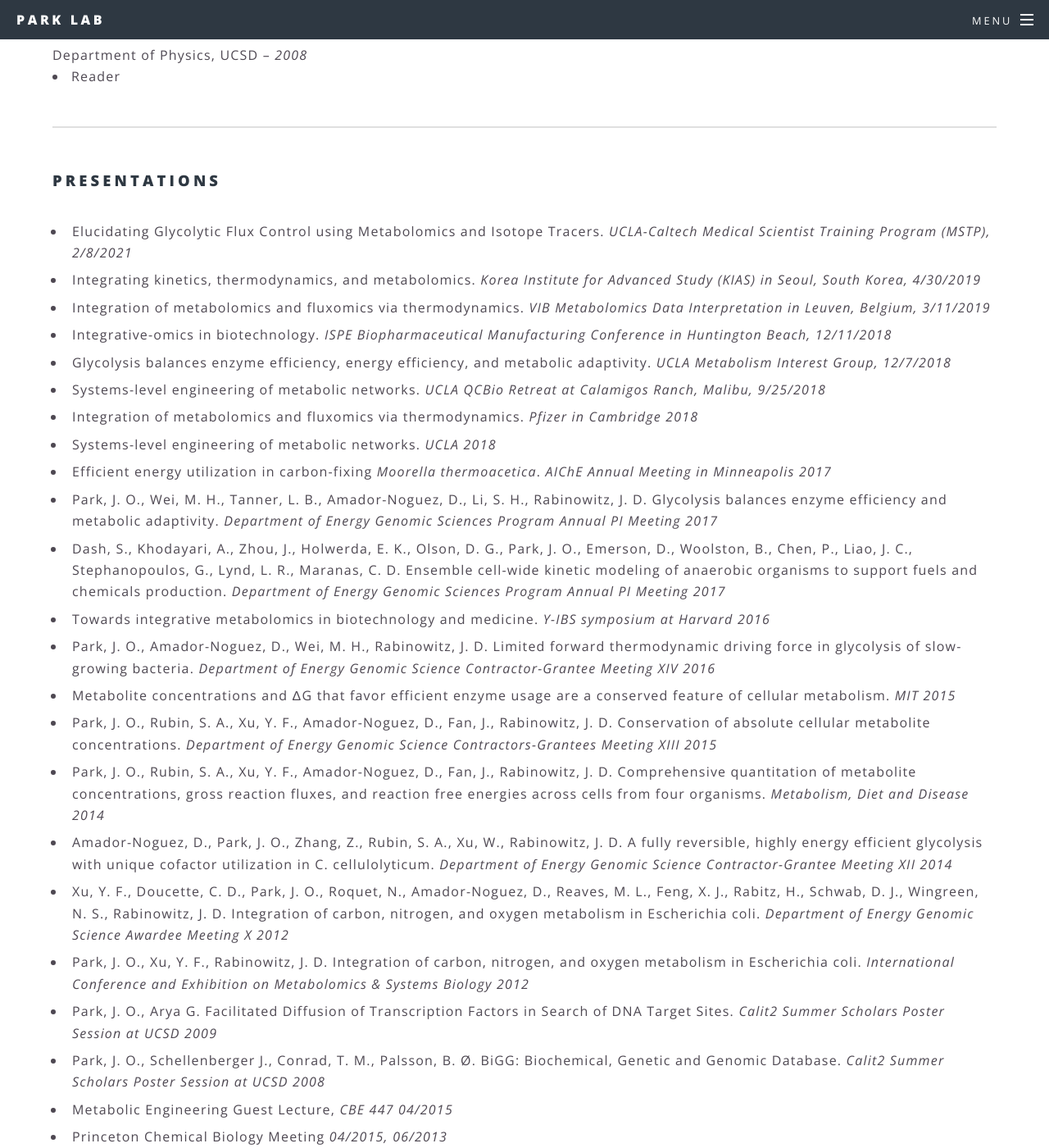
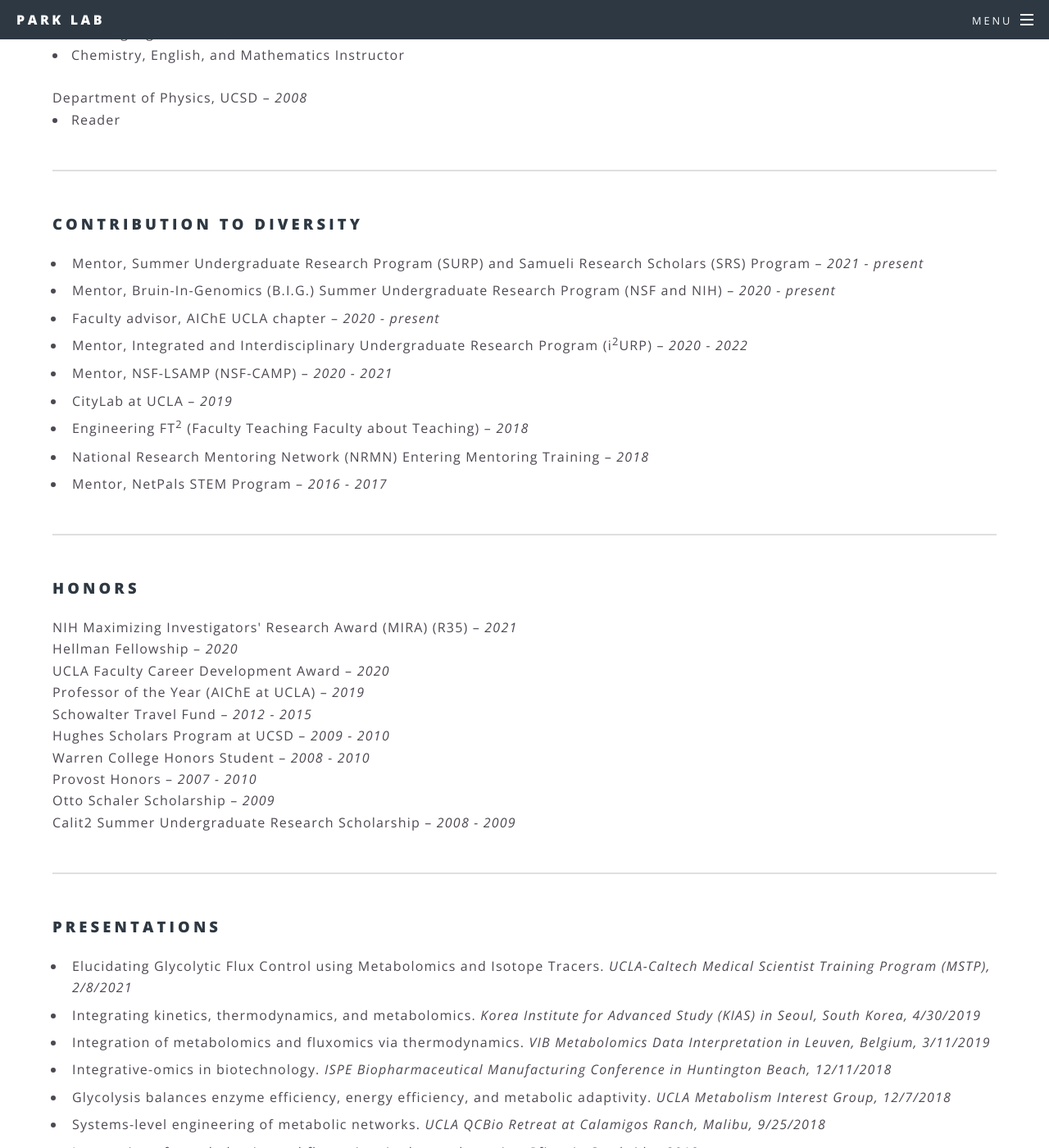
Before and after one commit to jopark/jopark.github.io, a Jekyll site: the page built from biography.html, in a window 1280 px wide and 1400 px high, scrolled down 2844 px. Shown: the whole window at 82% size. Built offline with Jekyll 4.4.1, drawn with Linux system fonts in a browser that asks for light colours; some of the changed text lies outside the part shown.

```diff
--- a/biography.html
+++ b/biography.html
@@ -23,6 +23,7 @@ title: Biography
 		<li>Assistant Professor, Department of Chemical and Biomolecular Engineering</li>
 		<li>Co-Director, Metabolomics Center</li>
 		<li>SET Lead for Bioderived Materials, NSF BioPACIFIC MIP</li>
+		<li>Affiliate Faculty, Department of Bioengineering</li>
 		<li>Associated Faculty, Institute for Quantitative and Computational Biosciences</li>
 		<li>Member, Molecular Biology Institute</li>
 		<li>Member, California NanoSystems Institute (CNSI)</li>
@@ -74,6 +75,7 @@ title: Biography
 		<li>Systems Biology: Intracellular Network Identification and Analysis (CBE 246)</li>
 		<li>Molecular Biotechnology for Engineers (CBE/BE CM145/CM245)</li>
 		<li>Molecular Biotechnology: From Gene to Product (CBE 104D)</li>
+		<li>Chemical Engineering Laboratory (CBE 104B)</li>
 		<li>Thermodynamics (CBE 200 and CBE 102A)</li>
 		<br>
 		Department of Chemical Engineering, MIT – <i>2017</i>
@@ -91,8 +93,39 @@ title: Biography
 		<li>Reader</li>
 
 		<hr />
+		<p>
+		<h3>Contribution to Diversity</h3>
+		<ul class="ul1">
+		<li>Mentor, Summer Undergraduate Research Program (SURP) and Samueli Research Scholars (SRS) Program – <i>2021 - present</i></li>
+		<li>Mentor, Bruin-In-Genomics (B.I.G.) Summer Undergraduate Research Program (NSF and NIH) – <i>2020 - present</i></li>
+		<li>Faculty advisor, AIChE UCLA chapter – <i>2020 - present</i></li>
+		<li>Mentor, Integrated and Interdisciplinary Undergraduate Research Program (i<sup>2</sup>URP) – <i>2020 - 2022</i></li>
+		<li>Mentor, NSF-LSAMP (NSF-CAMP) – <i>2020 - 2021</i></li>
+		<li>CityLab at UCLA – <i>2019</i></li>
+		<li>Engineering FT<sup>2</sup> (Faculty Teaching Faculty about Teaching) – <i>2018</i></li>
+		<li>National Research Mentoring Network (NRMN) Entering Mentoring Training – <i>2018</i></li>
+		<li>Mentor, NetPals STEM Program – <i>2016 - 2017</i></li>
+		</ul>
+		</p>
+
+		<hr />
+		<p>
+		<h3>Honors</h3>
+		NIH Maximizing Investigators' Research Award (MIRA) (R35) – <i>2021</i><br>
+		Hellman Fellowship – <i>2020</i><br>
+		UCLA Faculty Career Development Award – <i>2020</i><br>
+		Professor of the Year (AIChE at UCLA) – <i>2019</i><br>
+		Schowalter Travel Fund – <i>2012 - 2015</i><br>
+		Hughes Scholars Program at UCSD – <i>2009 - 2010</i><br>
+		Warren College Honors Student – <i>2008 - 2010</i><br>
+		Provost Honors – <i>2007 - 2010</i><br>
+		Otto Schaler Scholarship – <i>2009</i><br>
+		Calit2 Summer Undergraduate Research Scholarship – <i>2008 - 2009</i><br>
+		</p>
+
+		<hr />
+		<p>
 		<h3>Presentations</h3>
-		<p>
 		<ul class="ul1">
 		<li>Elucidating Glycolytic Flux Control using Metabolomics and Isotope Tracers. <i>UCLA-Caltech Medical Scientist Training Program (MSTP), 2/8/2021</i></li>
 		<li>Integrating kinetics, thermodynamics, and metabolomics. <i>Korea Institute for Advanced Study (KIAS) in Seoul, South Korea, 4/30/2019</i></li>
@@ -122,21 +155,6 @@ title: Biography
 		<li>Princeton BioEngineering Colloquium <i>03/2014</i></li>
 		<li>Graduate Student Symposium <i>10/2013, 10/2012</i></li>
 		</ul>
-		</p>
-
-		<hr />
-		<p>
-		<h3>Honors</h3>
-		NIH Maximizing Investigators' Research Award (MIRA) (R35) – <i>2021</i><br>
-		Hellman Fellowship – <i>2020</i><br>
-		UCLA Faculty Career Development Award – <i>2020</i><br>
-		Professor of the Year (AIChE at UCLA) – <i>2019</i><br>
-		Schowalter Travel Fund – <i>2012 - 2015</i><br>
-		Hughes Scholars Program at UCSD – <i>2009 - 2010</i><br>
-		Warren College Honors Student – <i>2008 - 2010</i><br>
-		Provost Honors – <i>2007 - 2010</i><br>
-		Otto Schaler Scholarship – <i>2009</i><br>
-		Calit2 Summer Undergraduate Research Scholarship – <i>2008 - 2009</i><br>
 		</p>
 
 	</section>
```
Also changed, not shown: photos.html (+13 -1 lines), publications.html (+5 -2 lines), images/fun/january_sail_2020.jpg (added), images/fun/labor_day_sail_2022.jpg (added), images/fun/october_sail_2021.jpg (added), images/fun/september_sail_2021.jpg (added).
